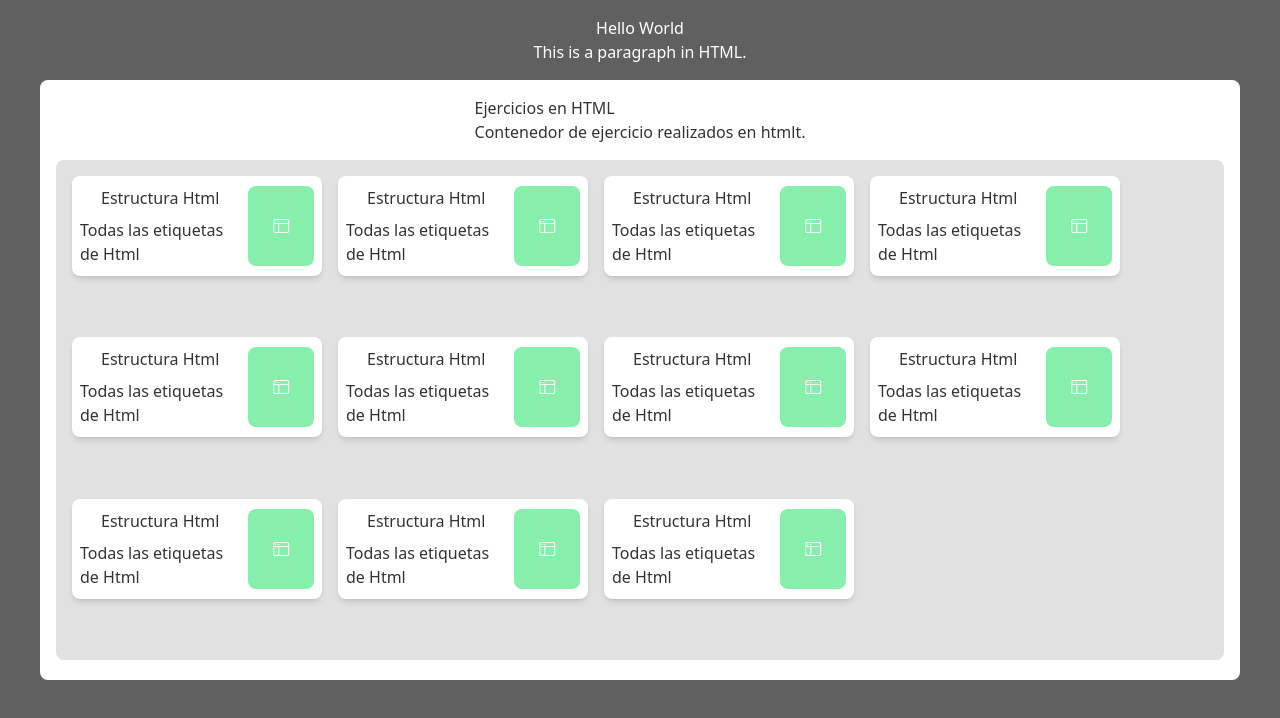
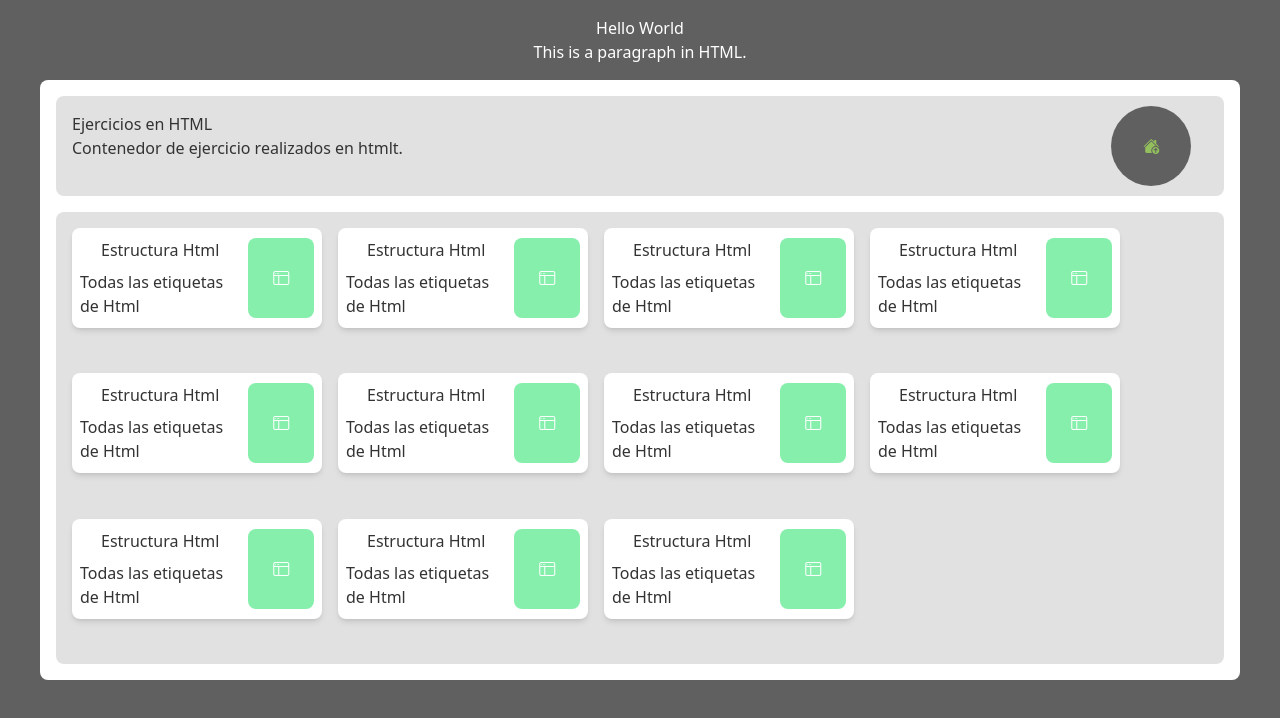
Before and after one commit to CarlosMarquez10/Java_Spring_Boot, a plain HTML site: page Tecnologias/Html/html.html in a window 1280 px wide. Drawn offline with nearby package versions, Linux system fonts and the light colour scheme.

Commit message:
se agrega la botton

```diff
--- a/Tecnologias/Html/html.html
+++ b/Tecnologias/Html/html.html
@@ -20,10 +20,19 @@
     <main
       class="w-[1200px] h-[600px] text-[#333] flex flex-col justify-start items-center gap-4 bg-[#fff] p-4 m-4 rounded-lg"
     >
-      <section>
+      <section class="w-full h-[100px] flex flex-row justify-between items-center p-4 bg-[#e1e1e1] rounded-lg">
+        <section class="w-[90%] h-full">
         <h2>Ejercicios en HTML</h2>
         <p>Contenedor de ejercicio realizados en htmlt.</p>
         </section>
+        <section class="w-[10%] h-full flex justify-center items-center rounded-lg">
+          <button type="button" class="btn btn-outline-primary w-[80px] h-[80px] bg-[#606060] p-2 rounded-full flex justify-center items-center">
+            <i class="bi bi-house-up-fill text-[#93c05c] w-[50px]"></i>
+          </button>
+        </section>
+      </section>
+
+      <!-- Secciones de los card de los ejercicios  -->
       <section
         class="w-full h-[500px] flex flex-wrap gap-4 p-4 bg-[#e1e1e1] rounded-lg overflow-auto"
       >
@@ -181,6 +190,8 @@
           </span>
         </article>
 
+
+
       </section>
     </main>
   </body>
```
Lines whose indentation alone changed are shown as unchanged.
